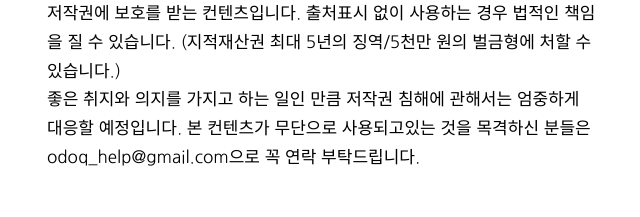
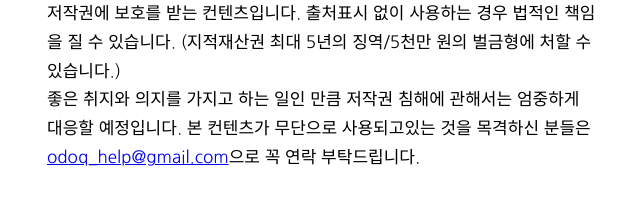
Before and after one commit to MAHT1990/Odoq, a Django app: template main/templates/main/index.html in a window 1280 px wide. Shown: the part 1163-1380 px from the top of the page, without its empty margins (318-958 px from the left). Run offline with Django 3.2, Linux system fonts and the light colour scheme; the template is opened without the code that fills it, so the values that code supplies are empty; parts of the project's set-up code (start-up, migrations or seed data) failed here and were passed over; some web fonts are replaced.

Commit message:
email link 수정

```diff
--- a/main/templates/main/index.html
+++ b/main/templates/main/index.html
@@ -118,7 +118,7 @@
                     <br>좋은 취지와 의지를 가지고 하는 일인 만큼 저작권 침해에 관해서는
                     엄중하게 대응할 예정입니다.
                     본 컨텐츠가 무단으로 사용되고있는 것을 목격하신 분들은
-                    odoq_help@gmail.com으로 꼭 연락 부탁드립니다.
+                    <a href="mailto:odoq_help@gmail.com">odoq_help@gmail.com</a>으로 꼭 연락 부탁드립니다.
                 </div>
             </div>
         </footer>
@@ -171,7 +171,7 @@
                 // console.log("EMPTY");
 
                 //값이 비면 icon을 다시 생성해줄 것이다.
-                self.style.backgroundImage = "url(https://cdn3.iconfinder.com/data/icons/web-and-mobile-ui-smooth-line-3/48/131-512.png)";
+                self.style.backgroundImage = "url(https://cdn2.iconfinder.com/data/icons/dottie-design-part-2/24/design_081-pencil-pen-draw-write-256.png)";
             }
 
             else{
```
